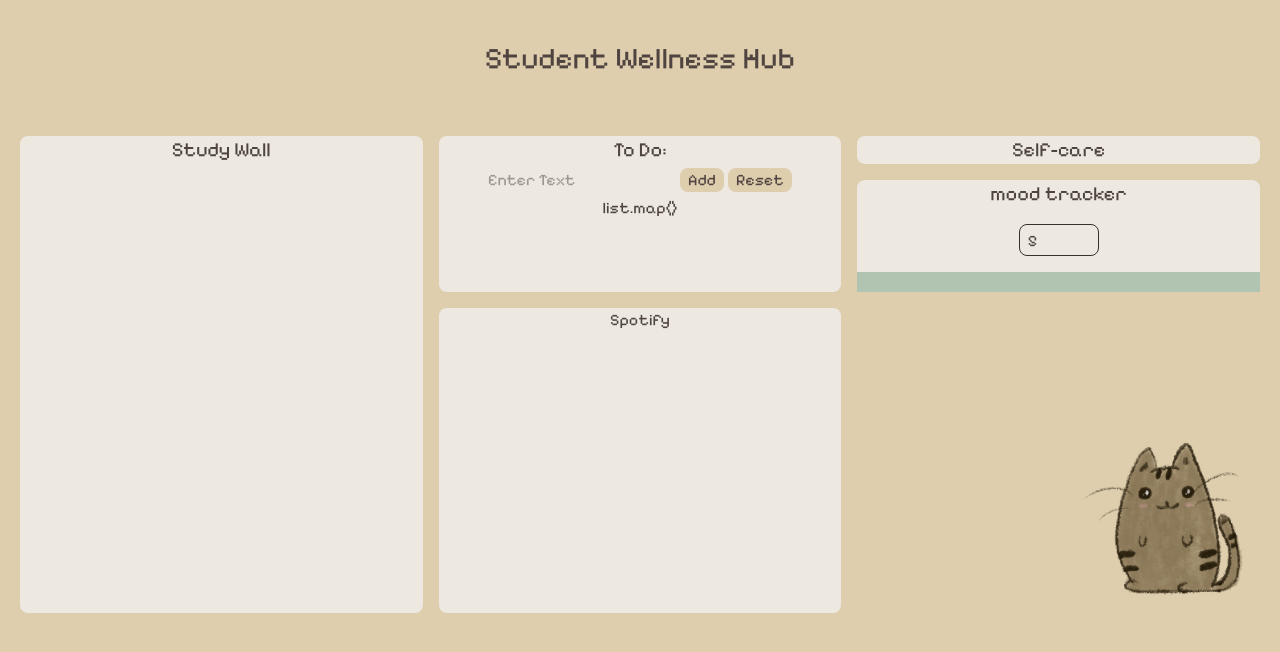
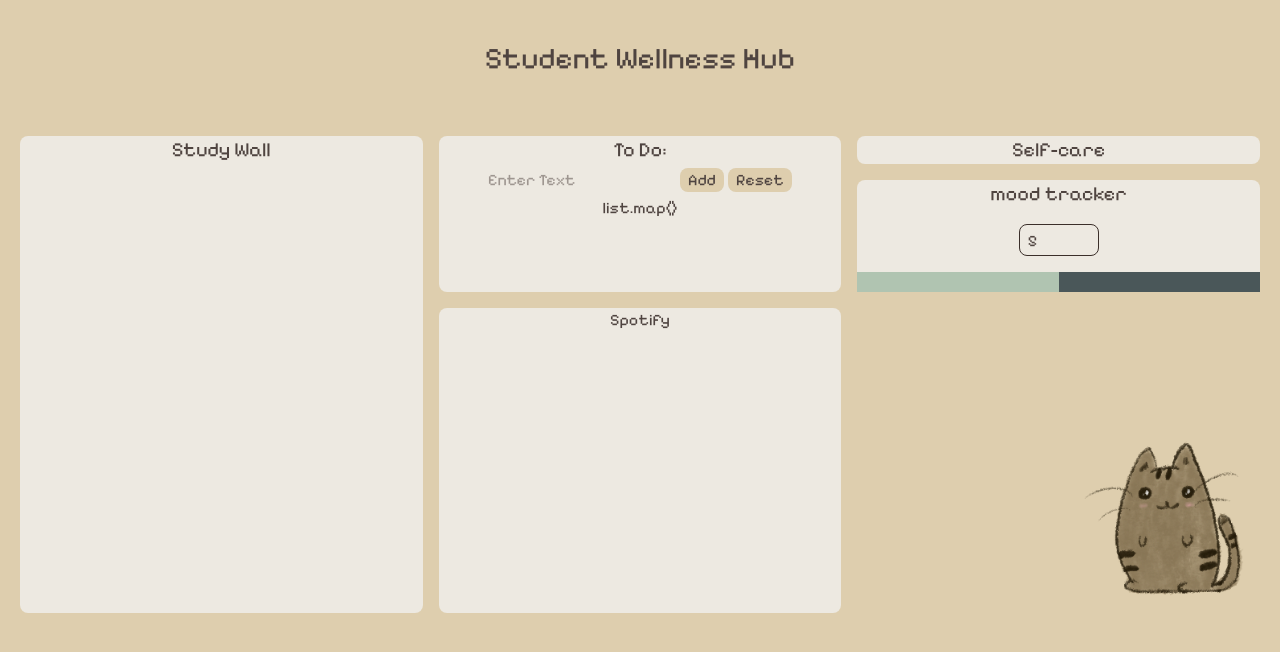
Before and after one commit to diyaS-15/Student-Wellness-Hub, a Next.js app in the folder wellnesshub/: page / in a window 1280 px wide. Shown: the top 652 px of the page. Built offline with nearby package versions, Linux system fonts and the light colour scheme; no server answers.

Commit message:
moodtrack color

```diff
--- a/wellnesshub/src/app/components/MoodTrackerSection.tsx
+++ b/wellnesshub/src/app/components/MoodTrackerSection.tsx
@@ -35,12 +35,12 @@ const handleMoodChange = async (newMood: number) => {
             className="w-20 h-8  text-s p-2 border border-[#3b2f2a] rounded-lg focus:outline-none focus:ring-2 focus:ring-[#3b2f2a] mt-4 mb-4"
       />
 
-        <div className="w-full h-5 bg-[#b0c4b1]">
+        <div className="w-full h-5 bg-[#4a5759]">
     <div //dynamic changing mood
         style={{
             width: `${(mood/10)*100}%`,
             height: "100%",
-            background: "#B0C4B1",
+            background: "#b0c4b1",
         }}
         />
         </div>
```
